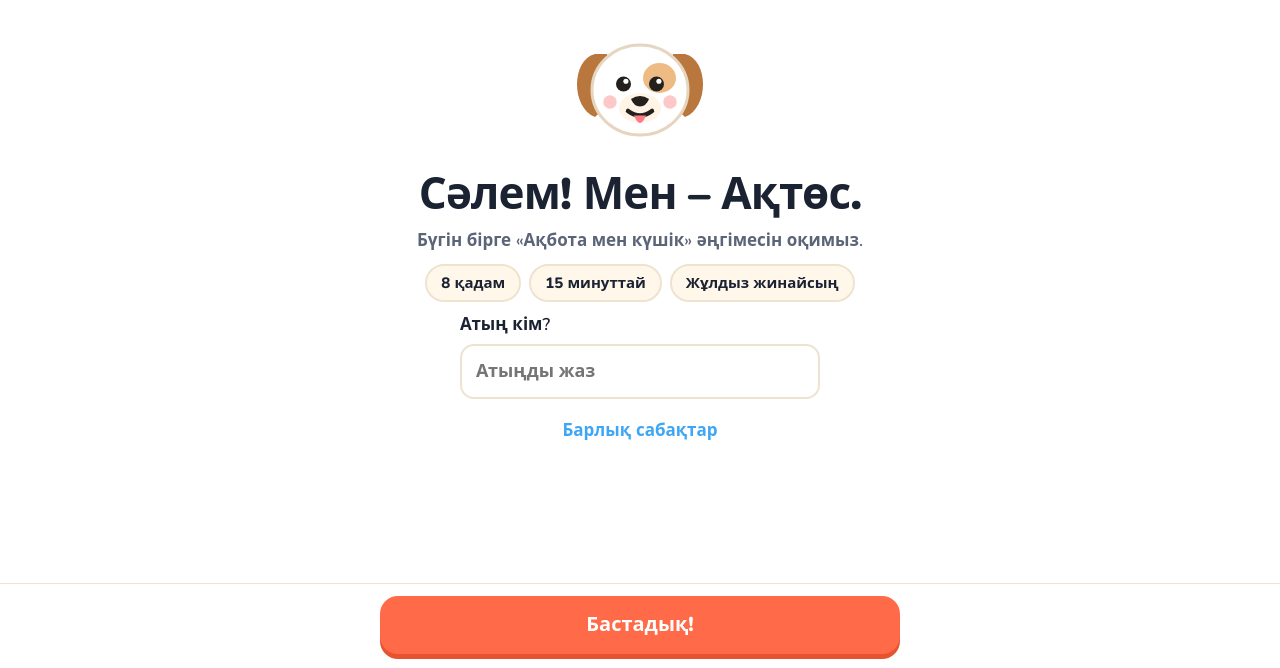
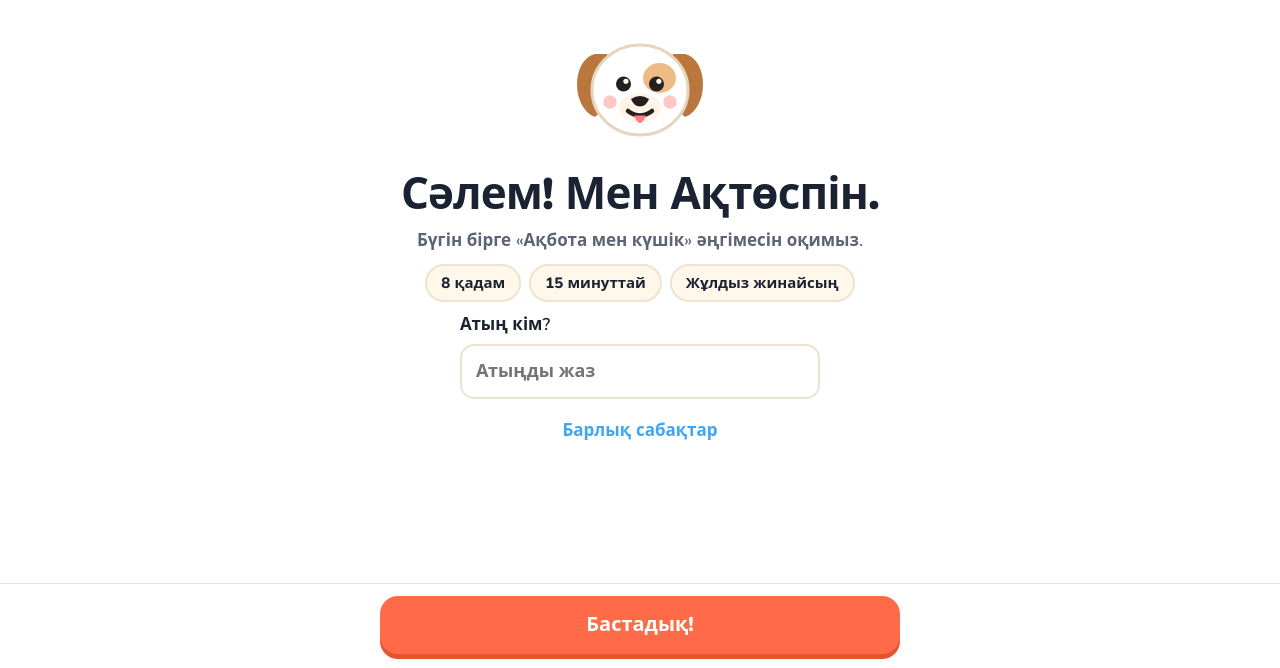
Before and after one commit to sagidoldaq-a11y/tilkz, a plain HTML site: page oqy/1/index.html in a window 1280 px wide. Shown: the part 132-800 px from the top of the page. Drawn offline with nearby package versions, Linux system fonts and the light colour scheme.

Commit message:
Оқы. Түсін. Айт.: сәлемдесу «Сәлем! Мен Ақтөспін.»
Co-Authored-By: Claude Opus 5.5 <noreply@anthropic.com>
Claude-Session: https://claude.ai/code/session_01APEKYnJzjywPcm4T8Ff6ch

```diff
--- a/oqy/1/index.html
+++ b/oqy/1/index.html
@@ -252,7 +252,7 @@ const roadObs=new ResizeObserver(drawRoad);roadObs.observe($('#road'));
 function go(n){clearAll();st.step=n;drawRoad();scroller.scrollTop=0;[welcome,words,predict,()=>reading('cold'),model,practice,quiz,retell,()=>reading('hot'),finish][n]();}
 
 /* 0 */
-function welcome(){stage.innerHTML=`<div class="hero"><div class="pup">${pup('happy')}</div><h1>Сәлем! Мен – Ақтөс.</h1><p class="sub">Бүгін бірге «Ақбота мен күшік» әңгімесін оқимыз.</p><div class="facts"><span class="fact">8 қадам</span><span class="fact">15 минуттай</span><span class="fact">Жұлдыз жинайсың</span></div><label class="field" for="name"><span>Атың кім?</span><input id="name" maxlength="20" autocomplete="off" placeholder="Атыңды жаз"></label><a class="link" href="../">Барлық сабақтар</a></div>`;
+function welcome(){stage.innerHTML=`<div class="hero"><div class="pup">${pup('happy')}</div><h1>Сәлем! Мен Ақтөспін.</h1><p class="sub">Бүгін бірге «Ақбота мен күшік» әңгімесін оқимыз.</p><div class="facts"><span class="fact">8 қадам</span><span class="fact">15 минуттай</span><span class="fact">Жұлдыз жинайсың</span></div><label class="field" for="name"><span>Атың кім?</span><input id="name" maxlength="20" autocomplete="off" placeholder="Атыңды жаз"></label><a class="link" href="../">Барлық сабақтар</a></div>`;
  const inp=$('#name');inp.value=st.name;inp.addEventListener('keydown',e=>{if(e.key==='Enter')mainBtn.click()});
  setMain('Бастадық!',()=>{st.name=inp.value.trim();go(1)});}
 /* 1 */
```
Also changed, not shown: web/oqy-1.html (+1 -1 lines).
